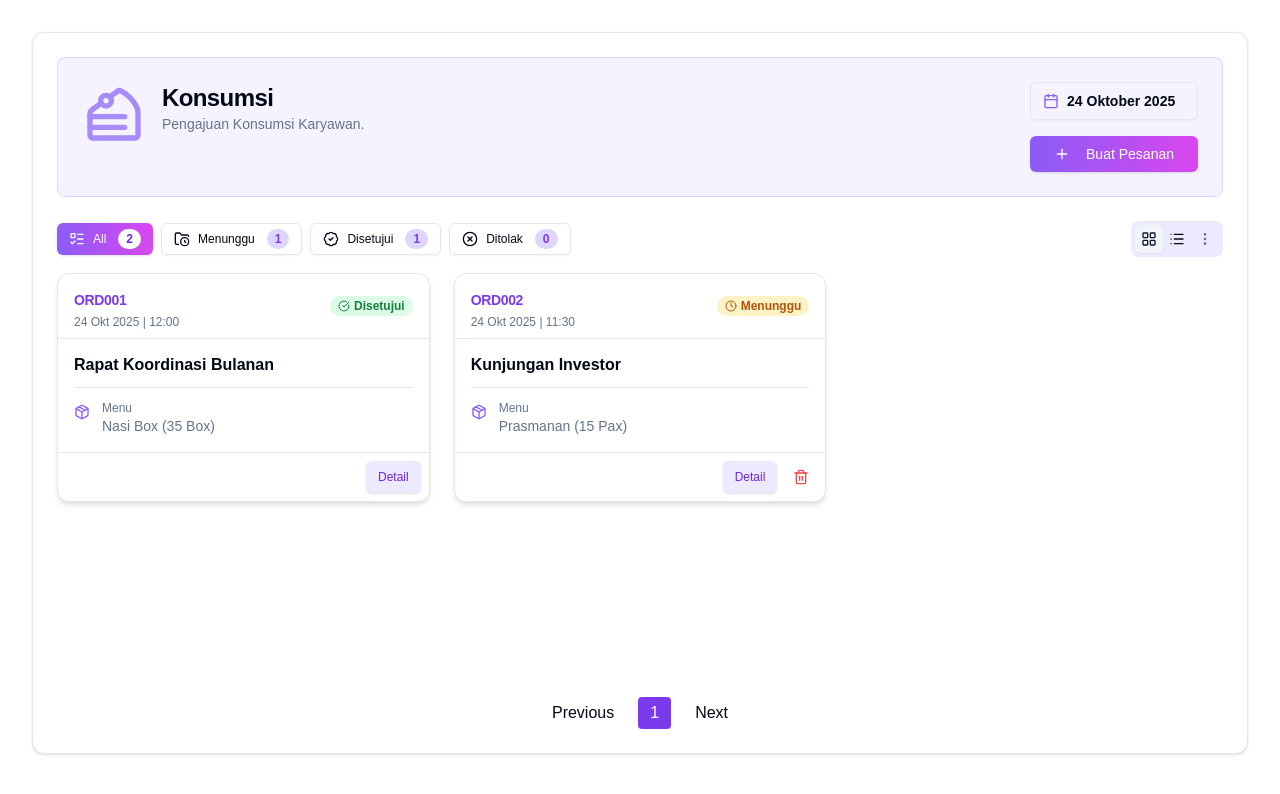
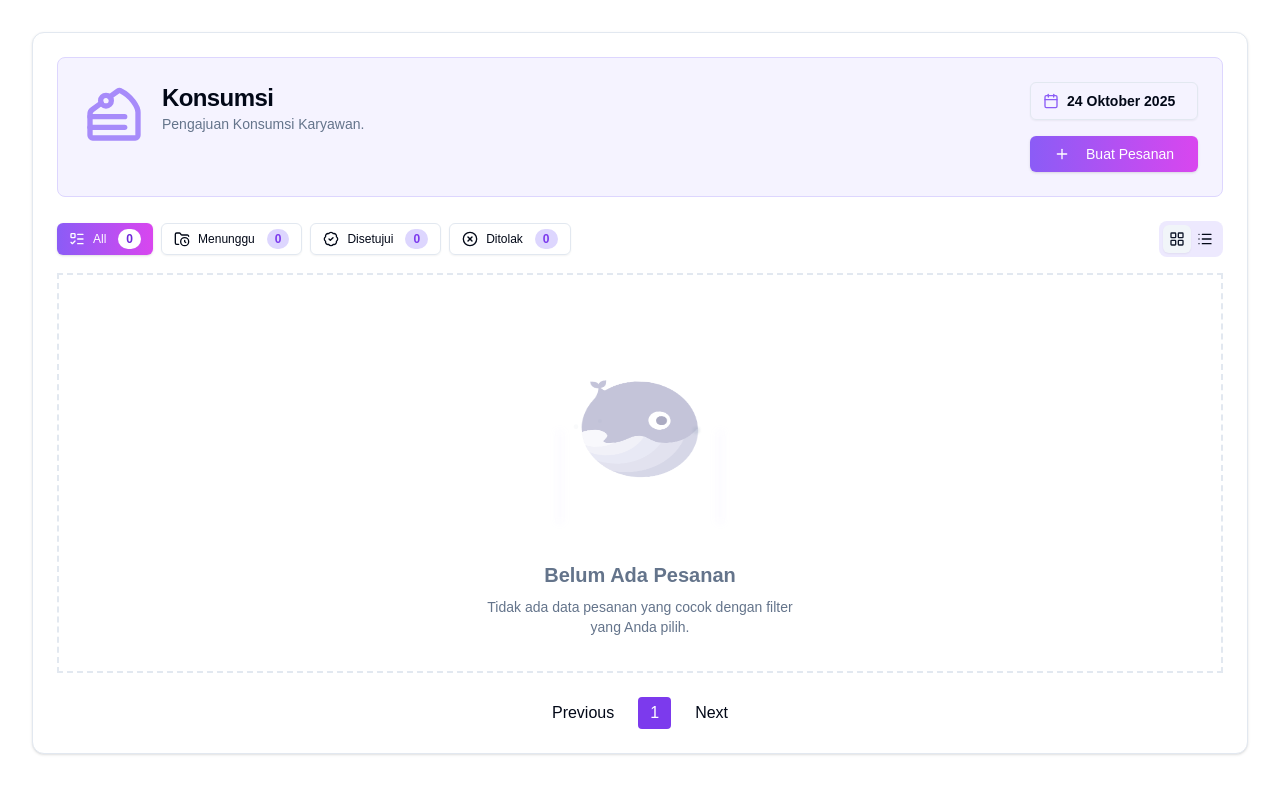
Before and after one commit to si23nadiaaddnan-a11y/projek-konsumsi, a Next.js app: page / in a window 1280 px wide. Shown: the top 794 px of the page. Built offline with nearby package versions, Linux system fonts and the light colour scheme.

Commit message:
update logika

```diff
--- a/src/pages/index.tsx
+++ b/src/pages/index.tsx
@@ -135,137 +135,8 @@ const eightDaysAgo = new Date(today);
 eightDaysAgo.setDate(eightDaysAgo.getDate() - 8);
 
 
-const mockHistory: Order[] = [
-    {
-        id: "ORD001",
-        kegiatan: "Rapat Koordinasi Bulanan",
-        tanggalPengiriman: today,
-        status: 'Approved',
-        tanggalPermintaan: new Date(),
-        untukBagian: "Dep. Teknologi Informasi PKC (C001370000)",
-        yangMengajukan: "Riza Ilhamsyah (12231149)",
-        noHp: "08112345678",
-        namaApprover: "Jojok Satriadi (1140122)",
-        tipeTamu: "Standar", // [DIKEMBALIKAN]
-        keterangan: "Tolong siapkan 5 porsi vegetarian.",
-        items: [{
-            jenisKonsumsi: "Nasi Box",
-            qty: 35,
-            satuan: "Box",
-            lokasiPengiriman: "Ruang Rapat Utama Lt. 2",
-            sesiWaktu: "Siang",
-            waktu: "12:00",
-        }]
-    },
-    {
-        id: "ORD002",
-        kegiatan: "Kunjungan Investor",
-        tanggalPengiriman: today,
-        status: 'Pending',
-        tanggalPermintaan: new Date(),
-        untukBagian: "Dep. Teknologi Informasi PKC (C001370000)",
-        yangMengajukan: "Riza Ilhamsyah (12231149)",
-        noHp: "08229876543",
-        namaApprover: "Direktur Utama",
-        tipeTamu: "VIP", // [DIKEMBALIKAN]
-        keterangan: "Konsumsi VIP, menu premium.",
-        items: [{
-            jenisKonsumsi: "Prasmanan",
-            qty: 15,
-            satuan: "Pax",
-            lokasiPengiriman: "Aula Serbaguna",
-            sesiWaktu: "Siang",
-            waktu: "11:30",
-        }]
-    },
-    {
-        id: "ORD003",
-        kegiatan: "Workshop Pemasaran Digital",
-        tanggalPengiriman: tomorrow,
-        status: 'Rejected',
-        tanggalPermintaan: new Date(),
-        untukBagian: "Dep. Teknologi Informasi PKC (C001370000)",
-        yangMengajukan: "Riza Ilhamsyah (12231149)",
-        noHp: "08551231233",
-        namaApprover: "Kepala Bagian C",
-        tipeTamu: "Regular", // [DIKEMBALIKAN]
-        keterangan: "Mohon sediakan kopi low acid.",
-        items: [{
-            jenisKonsumsi: "Snack Box",
-            qty: 50,
-            satuan: "Box",
-            lokasiPengiriman: "Ruang Meeting Anggrek",
-            sesiWaktu: "Sore",
-            waktu: "15:00",
-        }]
-    },
-    {
-        id: "ORD004",
-        kegiatan: "Pelatihan Karyawan Baru",
-        tanggalPengiriman: nextWeek,
-        status: 'Pending',
-        tanggalPermintaan: new Date(),
-        untukBagian: "Dep. Teknologi Informasi PKC (C001370000)",
-        yangMengajukan: "Riza Ilhamsyah (12231149)",
-        noHp: "08123456789",
-        namaApprover: "Manajer Divisi B",
-        tipeTamu: "Regular", // [DIKEMBALIKAN]
-        keterangan: "",
-        items: [{
-            jenisKonsumsi: "Snack Box",
-            qty: 25,
-            satuan: "Box",
-            lokasiPengiriman: "Ruang Pelatihan",
-            sesiWaktu: "Pagi",
-            waktu: "09:00",
-        }]
-    },
-    {
-        id: "ORD005",
-        kegiatan: "Evaluasi Kinerja Triwulan",
-        tanggalPengiriman: threeDaysAgo,
-        status: 'Approved',
-        tanggalPermintaan: threeDaysAgo,
-        untukBagian: "Dep. Keuangan (C001380000)",
-        yangMengajukan: "Siti Aminah (12231150)",
-        noHp: "08123450987",
-        namaApprover: "Jojok Satriadi (1140122)",
-        tipeTamu: "Standar", // [DIKEMBALIKAN]
-        keterangan: "Snack pagi dan makan siang.",
-        items: [
-            { jenisKonsumsi: "Snack Box", qty: 20, satuan: "Box", lokasiPengiriman: "Ruang Rapat Melati", sesiWaktu: "Pagi", waktu: "09:30" },
-            { jenisKonsumsi: "Nasi Box", qty: 20, satuan: "Box", lokasiPengiriman: "Ruang Rapat Melati", sesiWaktu: "Siang", waktu: "12:15" },
-        ]
-    },
-    {
-        id: "ORD006",
-        kegiatan: "Sosialisasi Produk Baru",
-        tanggalPengiriman: sixDaysAgo,
-        status: 'Pending',
-        tanggalPermintaan: sixDaysAgo,
-        untukBagian: "Dep. Pemasaran (C001390000)",
-        yangMengajukan: "Budi Santoso (12231151)",
-        noHp: "08765432109",
-        namaApprover: "Kepala Bagian C",
-        tipeTamu: "Regular", // [DIKEMBALIKAN]
-        keterangan: "",
-        items: [{ jenisKonsumsi: "Coffee Break", qty: 40, satuan: "Pax", lokasiPengiriman: "Aula Serbaguna", sesiWaktu: "Sore", waktu: "15:30" }]
-    },
-    {
-        id: "ORD007",
-        kegiatan: "Meeting Kick-off Proyek X",
-        tanggalPengiriman: eightDaysAgo,
-        status: 'Approved',
-        tanggalPermintaan: eightDaysAgo,
-        untukBagian: "Dep. Teknologi Informasi PKC (C001370000)",
-        yangMengajukan: "Riza Ilhamsyah (12231149)",
-        noHp: "08112345678",
-        namaApprover: "Jojok Satriadi (1140122)",
-        tipeTamu: "Standar", // [DIKEMBALIKAN]
-        keterangan: "Hanya kopi dan teh.",
-        items: [{ jenisKonsumsi: "Coffee Break", qty: 15, satuan: "Pax", lokasiPengiriman: "Ruang Rapat Utama Lt. 2", sesiWaktu: "Pagi", waktu: "10:00" }]
-    }
-];
+eightDaysAgo.setDate(eightDaysAgo.getDate() - 8);
+
 
 // [DIPERBAIKI] initialFormData disesuaikan dengan struktur 'groups' dan 'subItems'
 const initialFormData: FormData = {
@@ -584,14 +455,14 @@ interface OrderHistoryProps {
     onDelete: (order: Order) => void;
     onViewDetails: (order: Order) => void;
     viewMode: 'grid' | 'list';
+    totalHistoryCount: number; // [BARU] Total history tanpa filter
 }
 
-const OrderHistory: React.FC<OrderHistoryProps> = ({ history, onDelete, onViewDetails, viewMode }) => {
-    const hasHistory = history.length > 0;
-
+const OrderHistory: React.FC<OrderHistoryProps> = ({ history, onDelete, onViewDetails, viewMode, totalHistoryCount }) => {
     return (
         <div className="w-full mt-4 min-h-[50vh]">
-            {!hasHistory ? (
+            {/* Tampilkan empty state jika tidak ada history ATAU tidak ada hasil yang ditampilkan */}
+            {history.length === 0 ? (
                 <div className="h-full flex items-center justify-center text-center text-muted-foreground rounded-xxl border-2 border-dashed p-8 min-h-[400px]">
                     <div className="flex flex-col items-center justify-center gap-3 w-full">
                         <div className="relative">
@@ -733,27 +604,18 @@ const OrderHistory: React.FC<OrderHistoryProps> = ({ history, onDelete, onViewDe
                                     ease: "easeInOut"
                                 }}
                             >
-                                Belum Ada Pesanan
+                                {totalHistoryCount === 0 ? "Belum Ada Pesanan" : "Tidak Ada Hasil"}
                             </motion.span>
                             <p className="text-muted-foreground max-w-xs text-sm">
-                                Tidak ada data pesanan yang cocok dengan filter yang Anda pilih.
+                                {totalHistoryCount === 0
+                                    ? "Tidak ada data pesanan yang cocok dengan filter yang Anda pilih."
+                                    : "Tidak ada data pesanan yang cocok dengan filter yang Anda pilih."
+                                }
                             </p>
-                            <motion.p
-                                className="text-violet-500 text-xs mt-2 font-medium"
-                                animate={{
-                                    opacity: [0.5, 1, 0.5]
-                                }}
-                                transition={{
-                                    duration: 2,
-                                    repeat: Infinity,
-                                    ease: "easeInOut"
-                                }}
-                            >
-                            </motion.p>
                         </motion.div>
                     </div>
                 </div>
-      ) : (
+            ) : (
         <AnimatePresence>
           {viewMode === 'grid' ? (
             <div className="grid grid-cols-1 md:grid-cols-2 xl:grid-cols-3 gap-6">
@@ -1600,7 +1462,29 @@ const StatusFilterTabs: React.FC<StatusFilterTabsProps> = ({ activeFilter, onFil
 // 8. KOMPONEN UTAMA HALAMAN
 // =========================================================================
 export default function ConsumptionOrderPage() {
-    const [history, setHistory] = useState<Order[]>(mockHistory);
+    // Load history dari localStorage atau gunakan array kosong sebagai default
+    // Histori akan tersimpan permanen agar bisa dicek di hari berikutnya
+    const [history, setHistory] = useState<Order[]>(() => {
+        if (typeof window !== 'undefined') {
+            const savedHistory = localStorage.getItem('consumptionOrderHistory');
+            if (savedHistory) {
+                try {
+                    const parsed = JSON.parse(savedHistory);
+                    // Convert string dates back to Date objects
+                    return parsed.map((order: Order) => ({
+                        ...order,
+                        tanggalPengiriman: new Date(order.tanggalPengiriman),
+                        tanggalPermintaan: new Date(order.tanggalPermintaan)
+                    }));
+                } catch (e) {
+                    console.error('Error parsing saved history:', e);
+                    return [];
+                }
+            }
+        }
+        return [];
+    });
+
     const [isFormVisible, setIsFormVisible] = useState(false);
     const [isSuccessful, setIsSuccessful] = useState(false);
     const [isDeleteAllConfirmOpen, setDeleteAllConfirmOpen] = useState(false);
@@ -1615,6 +1499,13 @@ export default function ConsumptionOrderPage() {
     const [viewMode, setViewMode] = useState<'grid' | 'list'>('grid');
     const [currentPage, setCurrentPage] = useState(1);
     const perPage = 6;
+
+    // Simpan history ke localStorage setiap kali berubah
+    useEffect(() => {
+        if (typeof window !== 'undefined') {
+            localStorage.setItem('consumptionOrderHistory', JSON.stringify(history));
+        }
+    }, [history]);
 
     useEffect(() => {
         let timer: NodeJS.Timeout;
@@ -1865,6 +1756,7 @@ export default function ConsumptionOrderPage() {
                         onDelete={handleDelete}
                         onViewDetails={setOrderDetails}
                         viewMode={viewMode}
+                        totalHistoryCount={history.length}
                     />
 
                     <div className="mt-6">
```
